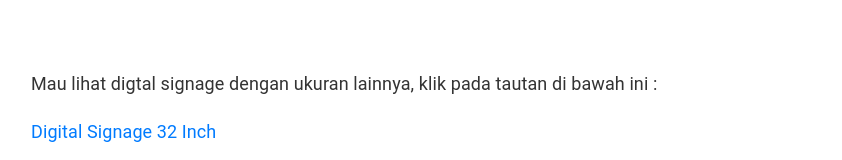
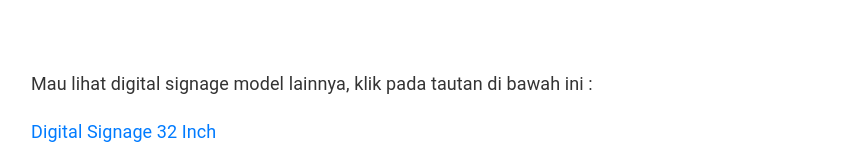
Before and after one commit to FortuDigitalSignage/65inch, a plain HTML site: page index.html in a window 1280 px wide. Shown: the part 3179-3339 px from the top of the page, without its empty margins (209-1051 px from the left). Drawn offline with Linux system fonts and the light colour scheme.

Commit message:
Update index.html

```diff
--- a/index.html
+++ b/index.html
@@ -103,7 +103,7 @@
 </div> </main>
 </div>
 
-<P> Mau lihat digtal signage dengan ukuran lainnya, klik pada tautan di bawah ini : </P>
+<P> Mau lihat digital signage model lainnya, klik pada tautan di bawah ini : </P>
 <p> <a href="https://fortudigitalsignage.github.io/32inch/" target="_blank">Digital Signage 32 Inch </a> </p>
 <p> <a href="https://fortudigitalsignage.github.io/55inch/" target="_blank">Digital Signage 55 Inch </a> </p>
 <br>
```
